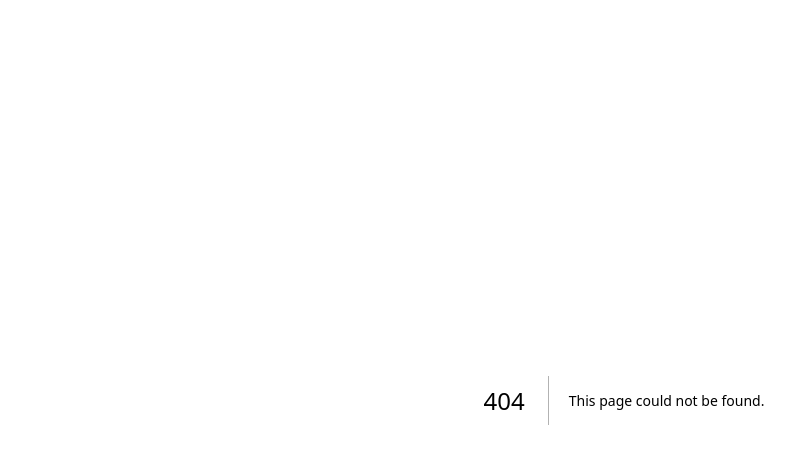
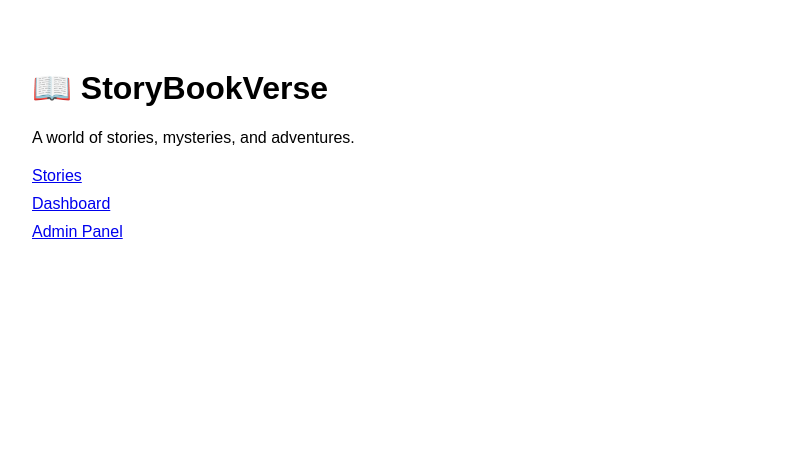
Before and after one commit to suravarapupadma095-beep/storybookverse, a Next.js app: page /login in a window 1280 px wide. Before the commit this address had no page. Shown: the top 464 px of the page, without its empty margins (16-811 px from the left). Built offline with nearby package versions, Linux system fonts and the light colour scheme.

Commit message:
Create pages/login.js

```diff
--- /dev/null
+++ b/pages/login.js
@@ -0,0 +1,20 @@
+export default function Home() {
+  return (
+    <div style={{padding:'40px',fontFamily:'Arial'}}>
+      <h1>📖 StoryBookVerse</h1>
+      <p>A world of stories, mysteries, and adventures.</p>
+
+      <div style={{marginTop:'20px'}}>
+        <a href="/stories">Stories</a>
+      </div>
+
+      <div style={{marginTop:'10px'}}>
+        <a href="/dashboard">Dashboard</a>
+      </div>
+
+      <div style={{marginTop:'10px'}}>
+        <a href="/admin">Admin Panel</a>
+      </div>
+    </div>
+  )
+}
```
